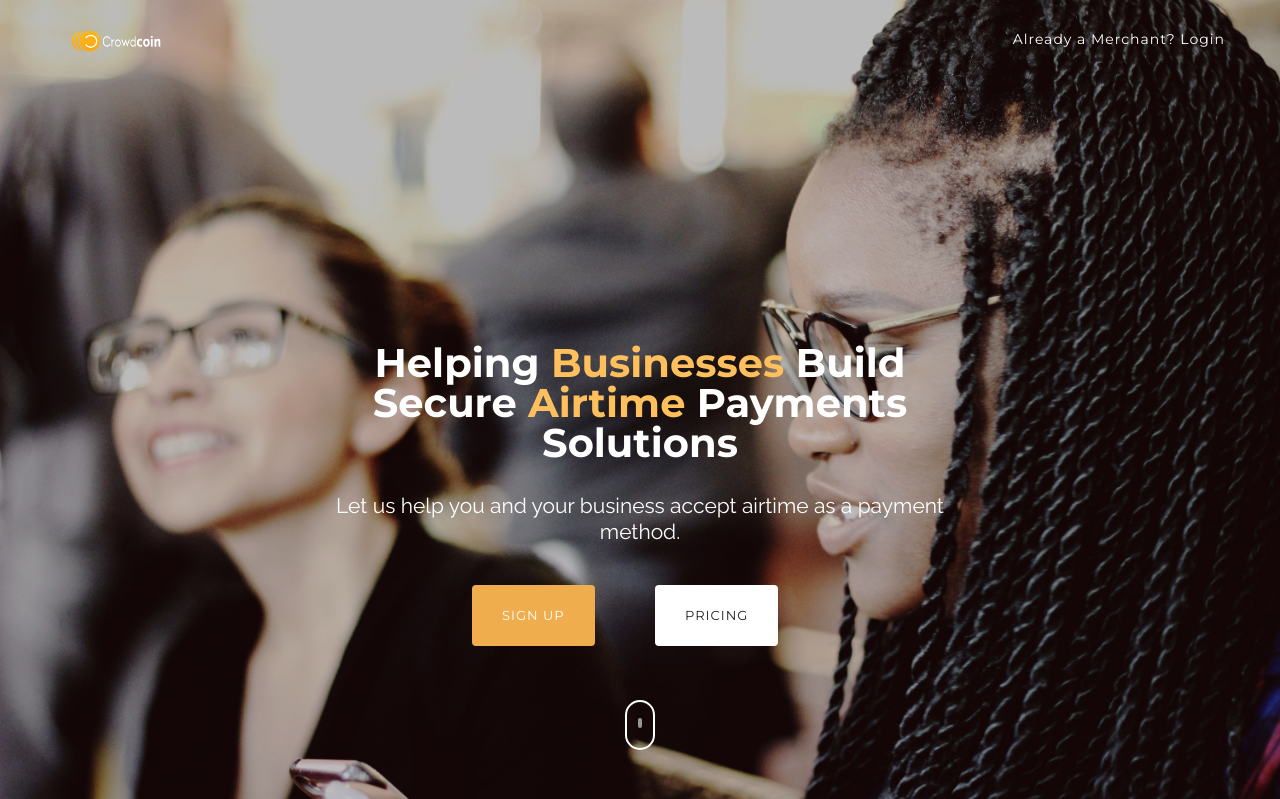
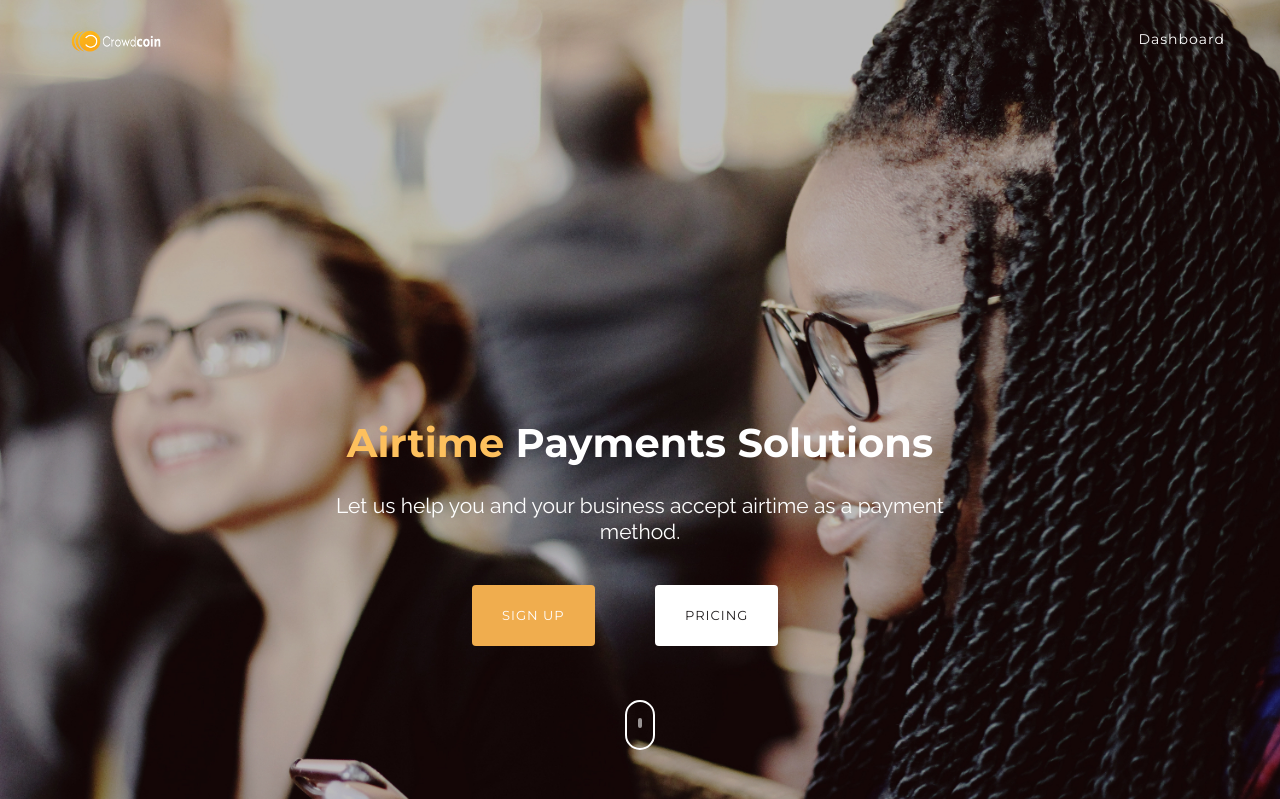
Before and after one commit to KearabiloeAndCompany/crowdcoin-website, a Django app: template templates/landing.html in a window 1280 px wide. Shown: the top 799 px of the page. Run offline with Django 3.2, Linux system fonts and the light colour scheme; the template is opened without the code that fills it, so the values that code supplies are empty; some libraries are stand-ins or nearby versions; some web fonts are replaced.

Commit message:
[UPDATE] Navigation links

```diff
--- a/templates/landing.html
+++ b/templates/landing.html
@@ -15,12 +15,12 @@
         </div>
         <div class="navbar-collapse collapse">
           <ul class="nav navbar-nav navbar-right">
-            <li><a href="http://dashboard.crowdcoin.co.za/signup" target="_parent">Sign Up</a></li>
+            <li><a href="https://dashboard.crowdcoin.co.za/signup" target="_parent">Sign Up</a></li>
             <!-- <li><a href="#pay-merchant" class="scroll">Pay Merchant</a></li> -->
             <li><a href="#be-the-first" class="scroll">Benefits</a></li>
             <li><a href="#pricing" class="scroll">Pricing</a></li>
-            <li><a href="http://help.crowdcoin.co.za" target="_blank" >Contact Us</a></li>
-            <li><a href="http://dashboard.crowdcoin.co.za/" target="_blank">Login</a></li>
+            <li><a href="https://help.crowdcoin.co.za" target="_blank" >Contact Us</a></li>
+            <li><a href="https://dashboard.crowdcoin.co.za/" target="_blank">Login</a></li>
           </ul>
         </div><!--/.navbar-collapse -->
       </div>
@@ -33,13 +33,13 @@
             <a href="#"><img src="{% static 'img/logo.png' %}" alt="Logo"></a>
           </div>
           <div class="col-xs-8 signin text-right  navbar-nav navbar-right">
-            <a href="http://dashboard.crowdcoin.co.za/" target="_blank">Already a Merchant? Login</a>
+            <a href="https://dashboard.crowdcoin.co.za/" target="_parent">Dashboard</a>
           </div>
         </div>
 
         <div class="row header-info">
           <div class="col-sm-6 col-sm-offset-3 text-center">
-            <h2 class="wow fadeIn">Helping <strong class="yellow"> Businesses </strong> Build Secure <strong class="yellow">Airtime </strong>Payments Solutions</h2>
+            <h2 class="wow fadeIn"><!-- Helping <strong class="yellow"> Businesses </strong> Build Secure --> <strong class="yellow">Airtime </strong>Payments Solutions</h2>
             <br />
             <p class="lead wow fadeIn" data-wow-delay="0.5s">Let us help you and your business accept airtime as a payment method.</p>
             <br />
@@ -48,7 +48,7 @@
               <div class="col-md-8 col-md-offset-2 col-sm-10 col-sm-offset-1">
                 <div class="row">
                   <div class="col-xs-6 text-center wow fadeInUp" data-wow-delay="1s">
-                    <a href="http://dashboard.crowdcoin.co.za/signup" target="_parent" class="btn btn-warning btn-lg ">Sign Up</a>
+                    <a href="https://dashboard.crowdcoin.co.za/signup" target="_parent" class="btn btn-warning btn-lg ">Sign Up</a>
                   </div>
                   <div class="col-xs-6 text-left wow fadeInUp" data-wow-delay="1.4s">
                     <a href="#pricing" class="btn btn-secondary btn-lg scroll">Pricing</a>
@@ -189,12 +189,12 @@
             <ul class="list-unstyled pricing-table text-center">
               <li class="headline"><h5 class="white">Community</h5></li>
               <li class="price"><div class="amount"><small>Free</small></div></li>
-              <li class="info">Recommended for most users.</li>
+              <li class="info">Recommended for most users. Instantly accept airtime payments and get paid in cash.</li>
               <li class="features first">No Monthly Limit</li>
-              <li class="features">15% <small>Merchant Fee</small></li>
+              <li class="features">15% <small>Airtime Payment Fee</small></li>
               <li class="features">Dashboard + REST <small>API</small></li>
-              <li class="features">60 Days EFT Payout </li>
-              <li class="features last btn btn-secondary btn-wide"><a href="http://dashboard.crowdcoin.co.za/signup">Get Started</a></li>
+              <li class="features"><small>Pays out in cash within</small> 30 days </li>
+              <li class="features last btn btn-secondary btn-wide"><a href="https://dashboard.crowdcoin.co.za/signup">Get Started</a></li>
             </ul>
           </div>
 
@@ -204,12 +204,12 @@
             <ul class="list-unstyled pricing-table text-center">
               <li class="headline"><h5 class="white">Enterprise</h5></li>
               <li class="price"><div class="amount"><small>Get in touch</small></div></li>
-              <li class="info">Let us help you build solutions from scratch.  </li>
+              <li class="info">Let us help you build payments solutions from scratch. We are ready to take on your challenge.</li>
               <li class="features first">Custom Integration</li>
               <li class="features">Inhouse Software Development</li>
               <li class="features">Airtime, Card and EFT Payments</li>
               <li class="features">Tailored Rates</li>
-              <li class="features last btn btn-secondary btn-wide"><a href="http://help.crowdcoin.co.za/contact" target="_blank">Request a quote</a></li>
+              <li class="features last btn btn-secondary btn-wide"><a href="https://help.crowdcoin.co.za/contact" target="_blank">Request a quote</a></li>
             </ul>
           </div>
 
@@ -226,14 +226,14 @@
 
         <div class="row margin-10 news-container">
           <div class="col-sm-10 col-sm-offset-1 col-md-5 wow fadeInLeft" data-wow-delay="0.8s">
-            <a href="http://cliffcentral.com/gareths-guests/kearabiloe-ledwaba/" target="_blank">
+            <a href="https://cliffcentral.com/gareths-guests/kearabiloe-ledwaba/" target="_blank">
             <img class="news-img " src="{% static 'img/cliffcentral.png' %}" height="100" ="100" alt="Cliff Central">
             <p class="black">Crowdcoin has the potential to revolutionise how we all think of mobile payments.<br />
             <small><em>Gareth Cliff Show - June 17, 2016</em></small></p>
             </a>
           </div>
           <div class="col-sm-10 col-sm-offset-1 col-md-5  wow fadeInLeft" data-wow-delay="1.2s">
-            <a href="http://gq.co.za/2016/08/phone-just-became-even-essential/" target="_blank">
+            <a href="https://gq.co.za/2016/08/phone-just-became-even-essential/" target="_blank">
             <img class="news-img " src="{% static 'img/gq.png' %}"  height="100"  alt="GQ South Africa">
             <p class="black">They've opened up the world of pseudo-currency to a much larger audience.<br />
             <small><em>GQ South Africa - August edition, 2016</em></small></p>
@@ -269,7 +269,7 @@
               <li class="features">48 Hours Bank Payout</li>
               <li class="features">API Integration</li>
               <li class="features">USSD + Web Dashboard</li>
-              <li class="features last btn btn-secondary btn-wide"><a href="http://dashboard.crowdcoin.co.za/signup">Get Started</a></li>
+              <li class="features last btn btn-secondary btn-wide"><a href="https://dashboard.crowdcoin.co.za/signup">Get Started</a></li>
             </ul>
           </div>
 
```
